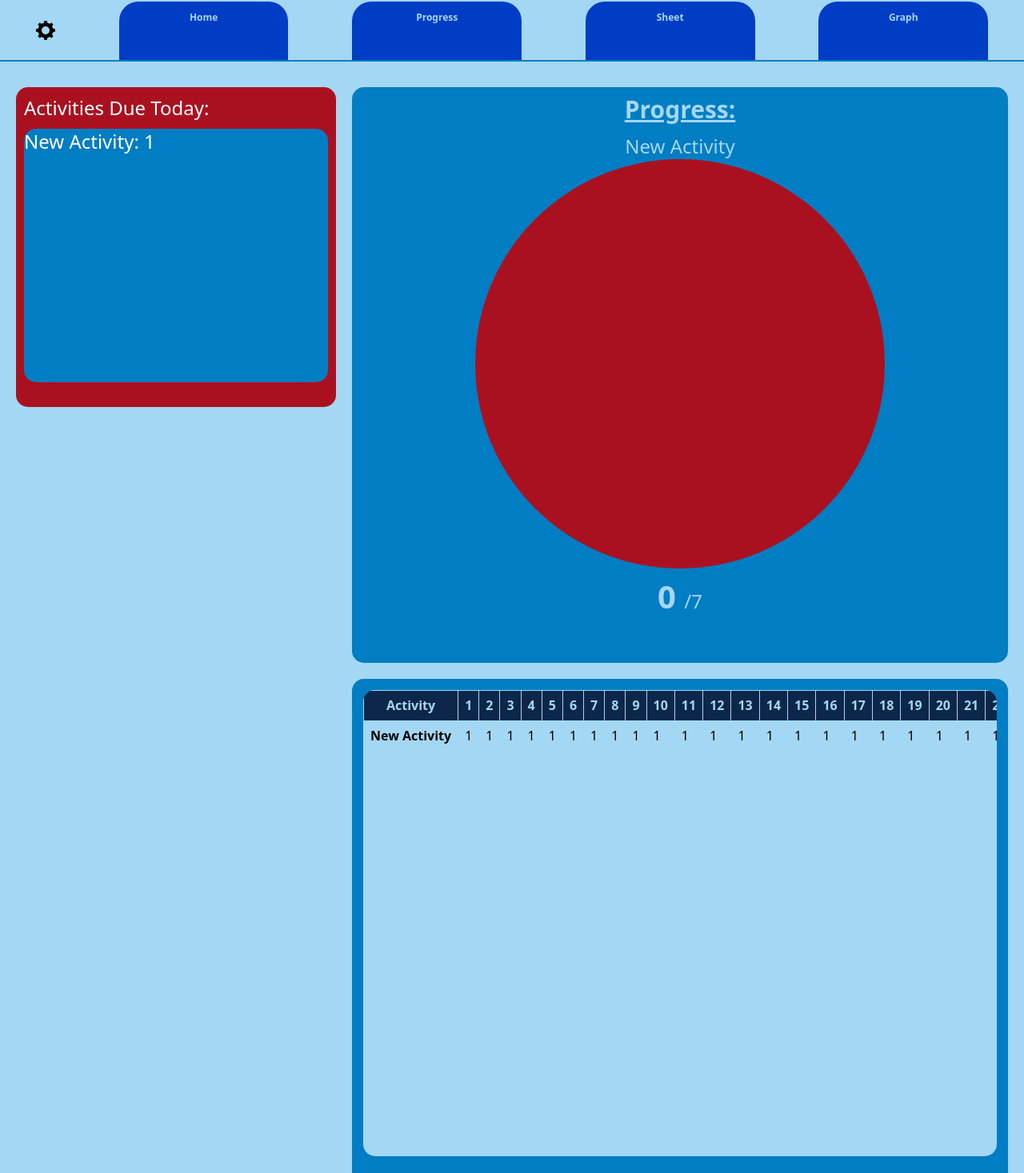
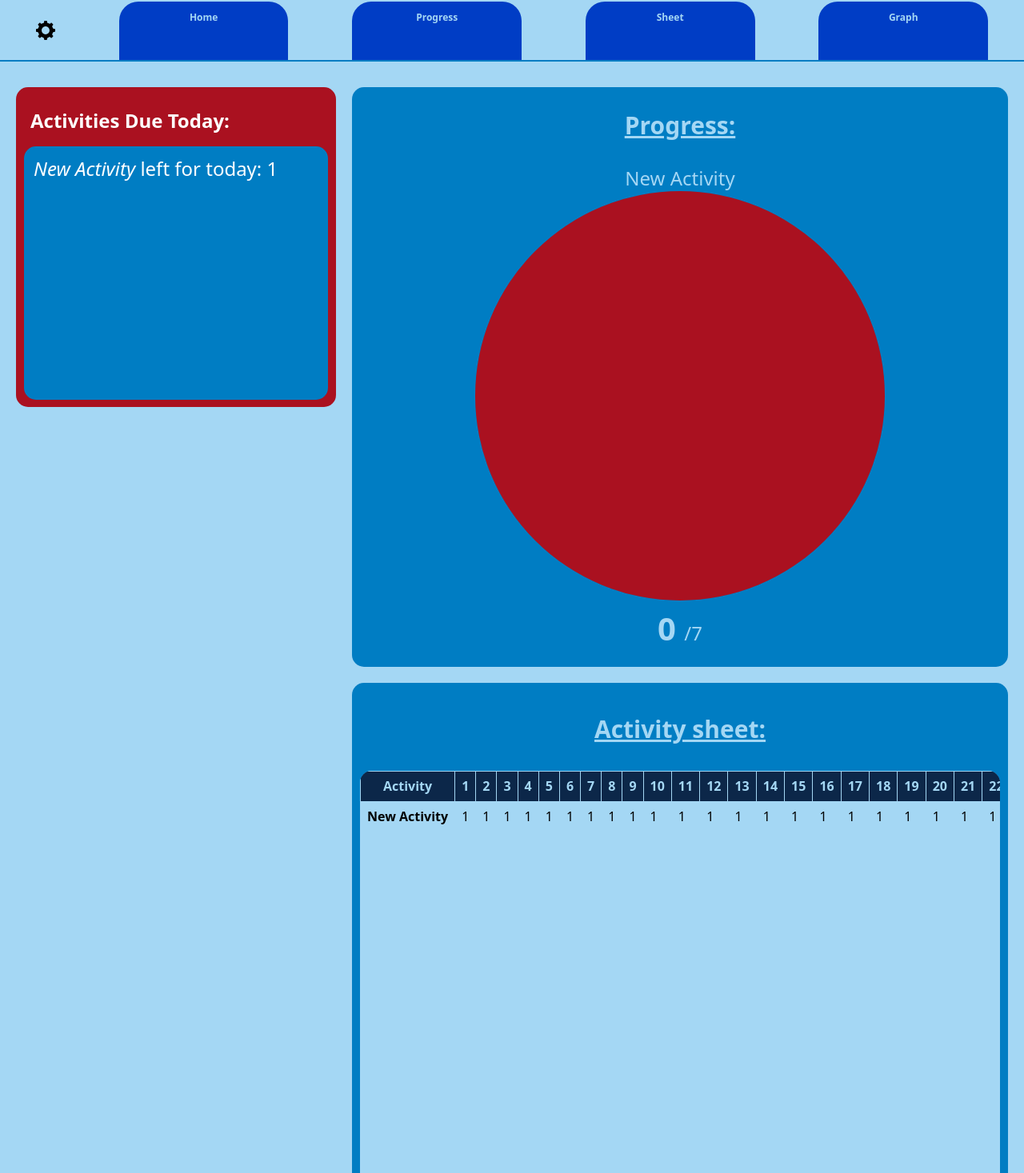
Before and after one commit to DaneVN/REMAX_TrackingApp, a React (Vite) app in the folder app/: page / in a window 1280 px wide. Shown: the part 183-1650 px from the top of the page at 80% size. Built offline with nearby package versions, Linux system fonts and the light colour scheme.

Commit message:
Misc Style + Reset Bugfix + REAMDME.md bash Fix

```diff
--- a/app/src/assets/components/main/DueCard.jsx
+++ b/app/src/assets/components/main/DueCard.jsx
@@ -26,11 +26,12 @@ export default function DueCard({ data }) {
       className="h-[70vh] sm:h-[50vh] bg-[var(--cl-3)] p-2.5 text-white rounded-[15px]
     sm:sticky top-16 sm:z-9 transition-top duration-300 ease-in-out"
     >
-      <h2 className="m-0 mb-2.5">Activities Due Today:</h2>
-      <div className="bg-[var(--cl-1)] h-5/6 w-full rounded-[15px]">
+      <h2 className="mx-2 my-4 font-extrabold">Activities Due Today:</h2>
+      <div className="p-3 bg-[var(--cl-1)] h-5/6 w-full rounded-[15px]">
         {dueTodayFromData.map((activityDue) => (
           <p key={activityDue.name} className="text-white">
-            {activityDue.name}: {activityDue.goal - activityDue.completed}
+            <span className="italic">{activityDue.name}</span> left for today:{" "}
+            {activityDue.goal - activityDue.completed}
           </p>
         ))}
       </div>
--- a/app/src/assets/components/main/Main.jsx
+++ b/app/src/assets/components/main/Main.jsx
@@ -18,11 +18,7 @@ export default function Main() {
           dailyCompleted: 0,
         },
       ],
-      prev: [
-        //Filler Info
-        [15, 20, 40],
-        ["Thanks cards", "Social Media posts", "Cold Calls"],
-      ],
+      prev: [[], []],
     };
     localStorage.setItem("trackData", JSON.stringify(initialData));
   }
--- a/app/src/assets/components/main/ProgressCard.jsx
+++ b/app/src/assets/components/main/ProgressCard.jsx
@@ -45,7 +45,7 @@ export default function ProgressCard({ data }) {
       id="progress"
       className="min-h-[90vh] bg-[var(--cl-1)] p-2.5 rounded-[15px] sm:col-start-2 sm:col-span-2"
     >
-      <h2 className="justify-self-center underline font-bold text-3xl text-[var(--cl-2)]">
+      <h2 className="justify-self-center underline font-bold text-3xl text-[var(--cl-2)] my-5">
         Progress:
       </h2>
       <div className="flex flex-wrap py-3 gap-3 justify-evenly">
--- a/app/src/assets/components/main/SheetCard.jsx
+++ b/app/src/assets/components/main/SheetCard.jsx
@@ -13,13 +13,19 @@ export default function SheetCard({ data, updateData }) {
     const lastReset = localStorage.getItem("lastReset")
       ? new Date(localStorage.getItem("lastReset"))
       : null;
-    if (!lastReset || now.getDate() !== lastReset.getDate()) {
+
+    if (lastReset == null || now.getTime() - lastReset.getTime() > 86400000) {
+      //if the difference between the lastReset and current time is more than 24 hrs
       const updatedData = data.map((activity) => ({
         ...activity,
         dailyCompleted: 0,
       }));
       updateData(updatedData);
-      localStorage.setItem("lastReset", now.toISOString());
+      localStorage.setItem(
+        "lastReset",
+        //Set to midnight of the current date so that the lastReset value is accurate next time
+        now.toISOString().split("T")[0] + "T00:00:00.000Z"
+      );
     }
   }, [data, updateData]);
 
@@ -67,12 +73,16 @@ export default function SheetCard({ data, updateData }) {
           : activity
       );
       updateData(newData);
+      setModalOpen(false);
     }
   }
 
   return (
-    <section className="h-[90vh] bg-[var(--cl-1)] p-2.5 rounded-[15px] sm:col-start-2 sm:col-span-2">
-      <div className="bg-[var(--cl-2)] h-5/6 max-w-full m-1 rounded-[15px] mb-4">
+    <section className="h-[90vh] bg-[var(--cl-1)] p-2.5 flex flex-col items-center justify-evenly rounded-[15px] sm:col-start-2 sm:col-span-2 ">
+      <h2 className="justify-self-center underline font-bold text-3xl text-[var(--cl-2)] my-5">
+        Activity sheet:
+      </h2>
+      <div className="bg-[var(--cl-2)] h-9/12 max-w-full m-1 rounded-[15px] mb-4">
         <ActivityTable data={data} openModalFn={openModal} />
       </div>
       <ActivityModal
@@ -83,11 +93,7 @@ export default function SheetCard({ data, updateData }) {
         onDeleteActivity={handleDeleteActivity}
         onActivityInc={handleActivityInc}
       />
-      <Button
-        onClickFn={() => openModal()}
-        className="bg-[var(--cl-2)] text-[var(--cl-1)] p-2 rounded mt-2 w-full sm:w-auto"
-        caption="Add New Activity"
-      ></Button>
+      <Button onClickFn={() => openModal()} caption="Add New Activity"></Button>
     </section>
   );
 }
--- a/app/src/assets/elements/ActivityModal.jsx
+++ b/app/src/assets/elements/ActivityModal.jsx
@@ -32,11 +32,7 @@ export default function ActivityModal({
           <h3 className="text-[var(--cl-2)] text-[1.5rem] sm:text-[2rem]">
             Edit Activity
           </h3>
-          <Button
-            onClickFn={closeModal}
-            className="text-[var(--cl-2)] text-[1.5rem] sm:text-[2rem]"
-            caption="x"
-          ></Button>
+          <Button onClickFn={closeModal} caption="x"></Button>
         </div>
         <label className="block mb-4">
           <span className="text-[var(--cl-2)]">Activity Name:</span>
@@ -91,19 +87,13 @@ export default function ActivityModal({
         <div className="flex justify-evenly mt-4">
           <Button
             onClickFn={() => onSaveChanges(updatedActivity)}
-            className="bg-[var(--cl-2)] text-[var(--cl-1)] p-1.5 rounded"
             caption="Save Changes"
           ></Button>
           <Button
             onClickFn={onDeleteActivity}
-            className="bg-[var(--cl-2)] text-[var(--cl-1)] p-1.5 rounded"
             caption="Delete Activity"
           ></Button>
-          <Button
-            onClickFn={onActivityInc}
-            className="bg-[var(--cl-2)] text-[var(--cl-1)] p-1.5 rounded"
-            caption="Capture"
-          ></Button>
+          <Button onClickFn={onActivityInc} caption="Capture"></Button>
         </div>
       </div>
     </div>
--- a/app/src/assets/elements/Button.jsx
+++ b/app/src/assets/elements/Button.jsx
@@ -4,7 +4,7 @@ export default function Button({ onClickFn, caption }) {
   return (
     <button
       className="active:bg-[var(--cl-6)] hover:font-bold  hover:bg-[var(--cl-3)]
-        rounded-3xl bg-[var(--cl-5)] text-[var(--cl-2)] py-1.5 px-3.5 text-xs"
+        rounded-3xl bg-[var(--cl-5)] text-[var(--cl-2)] py-3 px-5 text-xs"
       onClick={onClickFn}
     >
       {caption}
```
Also changed, not shown: 1 other file (tests, documents, lock files or other folders).
